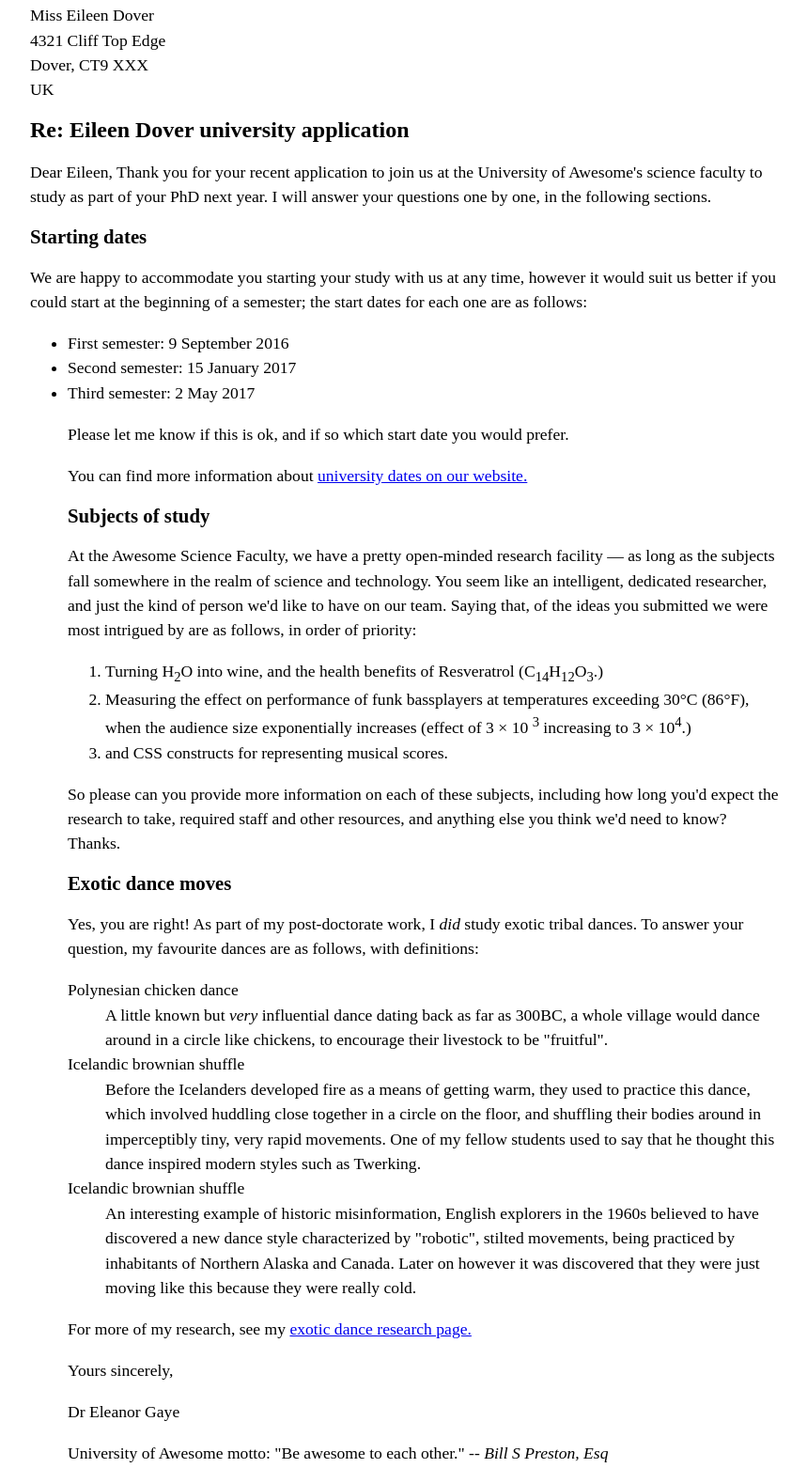
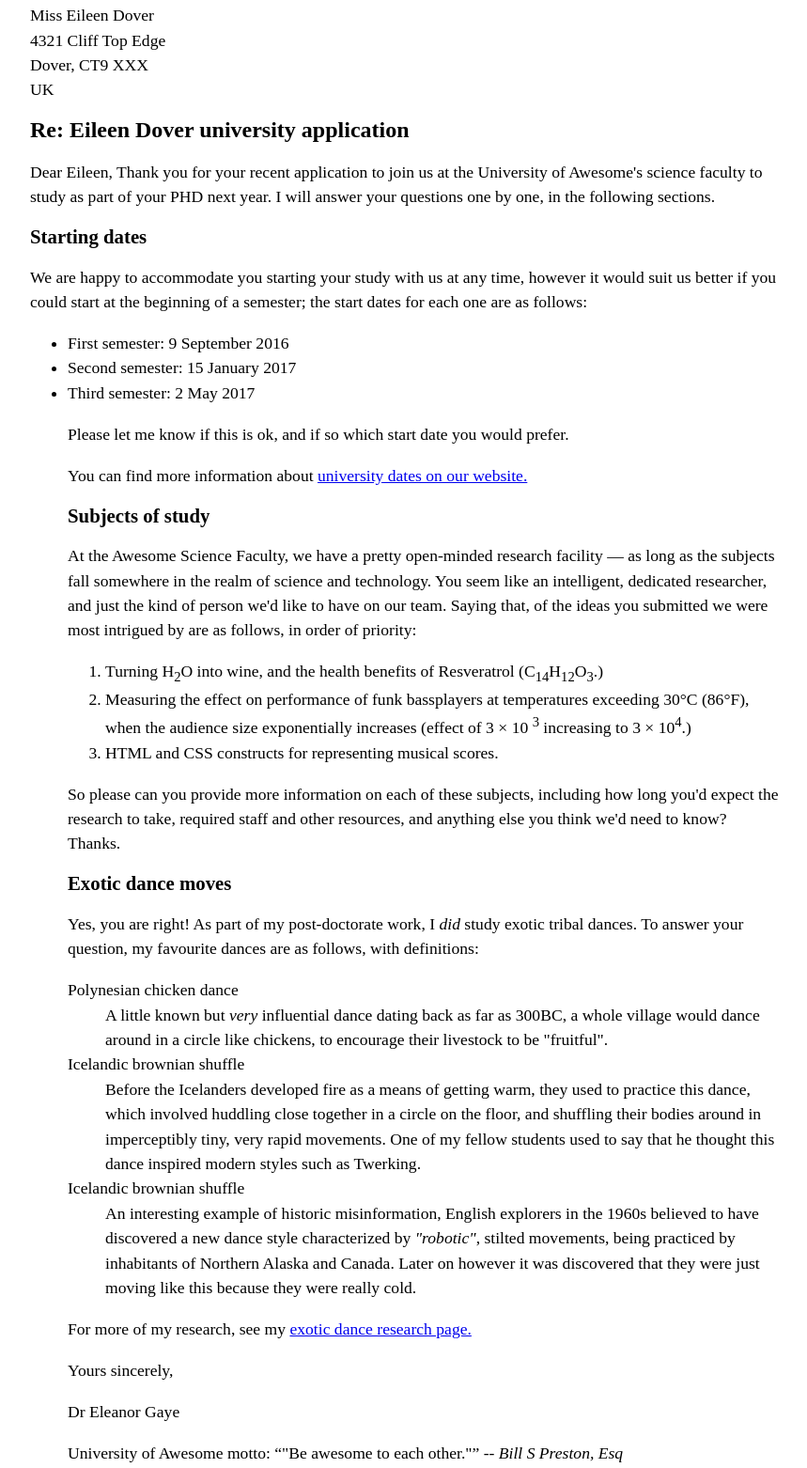
Before and after one commit to LawrenceEV/LawrenceEv.github.io, a plain HTML site: page letter-markup/index.html in a window 1280 px wide. Shown: the part 259-1821 px from the top of the page at 94% size, without its empty margins (208-1067 px from the left). Drawn offline with Linux system fonts and the light colour scheme.

Commit message:
added in more inline semantics
added in a citation for the motto, added machine readable dates, and abbreviations along with another emphasis.

```diff
--- a/letter-markup/index.html
+++ b/letter-markup/index.html
@@ -46,7 +46,7 @@
         <strong>Tel:</strong> 123-456-7890<br>
         <strong>Email:</strong> no_reply@example.com
     </address>
-    <p class="sender-column">20 January 2016</p>
+    <p class="sender-column"> <time datetime= "2016-01-20"></time> 20 January 2016</time></p>
     <!-- Recipient Address -->
     <address>
         Miss Eileen Dover <br>
@@ -55,13 +55,13 @@
         UK
     </address>
     <!-- Letters Opening message -->
-    <h1> Re: Eileen Dover university application </h1>
+    <h1> <abbr>Re:</abbr> Eileen Dover university application </h1>
     <p>
         Dear Eileen,
 
         Thank you for your recent application to join us at the University of Awesome's science faculty to
-        study as part of your PhD next year. I will answer your questions one by one, in the following
-        sections. </p>
+        study as part of your <abbr>PHD</abbr> next year. I will answer your questions one by one, in the
+        following sections. </p>
 
     <!-- Starting Dates Section -->
     <h2> Starting dates</h2>
@@ -71,9 +71,9 @@
         follows:
     </p>
    <ul>
-        <li> First semester: 9 September 2016 </li>
-        <li> Second semester: 15 January 2017 </li>
-        <li> Third semester: 2 May 2017 </li>
+        <li> First semester: <time datetime="2016-09-09"> 9 September 2016</time> </li>
+        <li> Second semester:<time datetime="2017-01-15"> 15 January 2017</time> </li>
+        <li> Third semester: <time datetime="2017-04-02"> 2 May 2017 </time> </li>
     <p> Please let me know if this is ok, and if so which start date you would prefer. </p>
     <!-- Add URL under "important university dates" -->
     <p> You can find more information about <a href= "http://example.com"> university dates on our website.</a>
@@ -93,7 +93,7 @@
         when the audience size exponentially increases (effect of 3 × 10 <sup>3</sup> increasing to
         3 × 10<sup>4</sup>.)
        </li>
-       <li> and CSS constructs for representing musical scores. </li>
+       <li> <abbr>HTML</abbr> and <abbr>CSS</abbr> constructs for representing musical scores. </li>
     </ol>
     <p>
         So please can you provide more information on each of these subjects, including how long you'd expect
@@ -109,8 +109,10 @@
   <dl>
 <dt>Polynesian chicken dance </dt>
 <dd>
-    A little known but <em>very</em> influential dance dating back as far as 300BC, a whole village would dance
-    around in a circle like chickens, to encourage their livestock to be "fruitful".</dd>
+    A little known but <em>very</em> influential dance dating back as far as 300<abbr>BC</abbr>,
+    a whole village would dance around in a circle like chickens, to encourage their livestock to be
+    "fruitful".
+</dd>
 <dt> Icelandic brownian shuffle</dt>
 <dd>
     Before the Icelanders developed fire as a means of getting warm, they used to practice this dance,
@@ -121,7 +123,7 @@
 <dt> Icelandic brownian shuffle </dt>
 <dd>
     An interesting example of historic misinformation, English explorers in the 1960s believed to
-    have discovered a new dance style characterized by "robotic", stilted movements, being practiced by
+    have discovered a new dance style characterized by <em>"robotic"</em>, stilted movements, being practiced by
     inhabitants of Northern Alaska and Canada. Later on however it was discovered that they were just
      moving like this because they were really cold.
 </dd>
@@ -130,6 +132,7 @@
     <p> For more of my research, see my <a href="http://example.com"> exotic dance research page. </a> </p>
     <p> Yours sincerely, </p>
     <p> Dr Eleanor Gaye </p>
-    <p> University of Awesome motto: "Be awesome to each other." -- <i> Bill S Preston, Esq </i> </p>
+    <p> University of Awesome motto: <q cite="http://example.com">"Be awesome to each other."</q>
+        --<i> Bill S Preston, Esq </i> </p>
 </body>
 </html>
```
